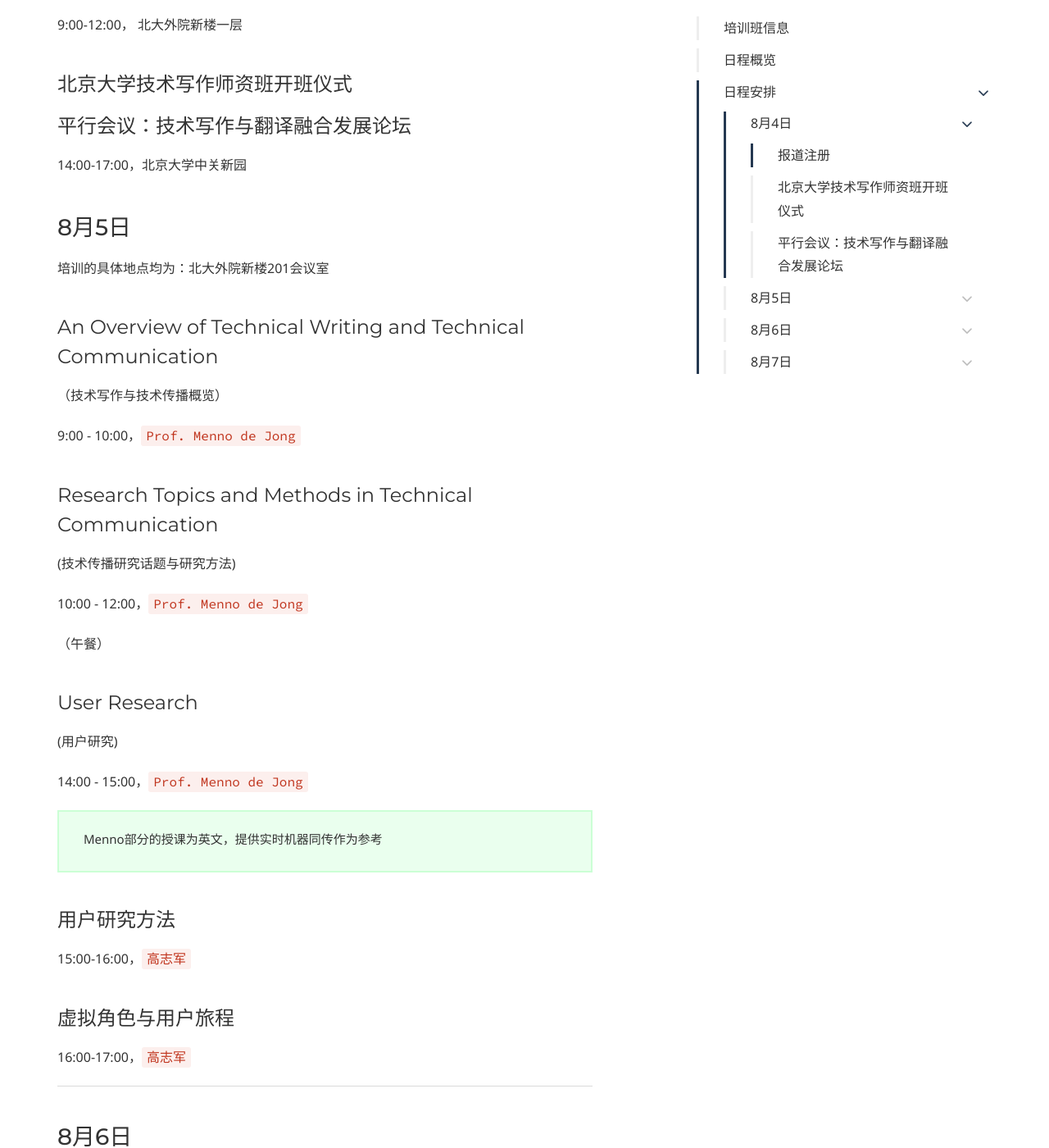
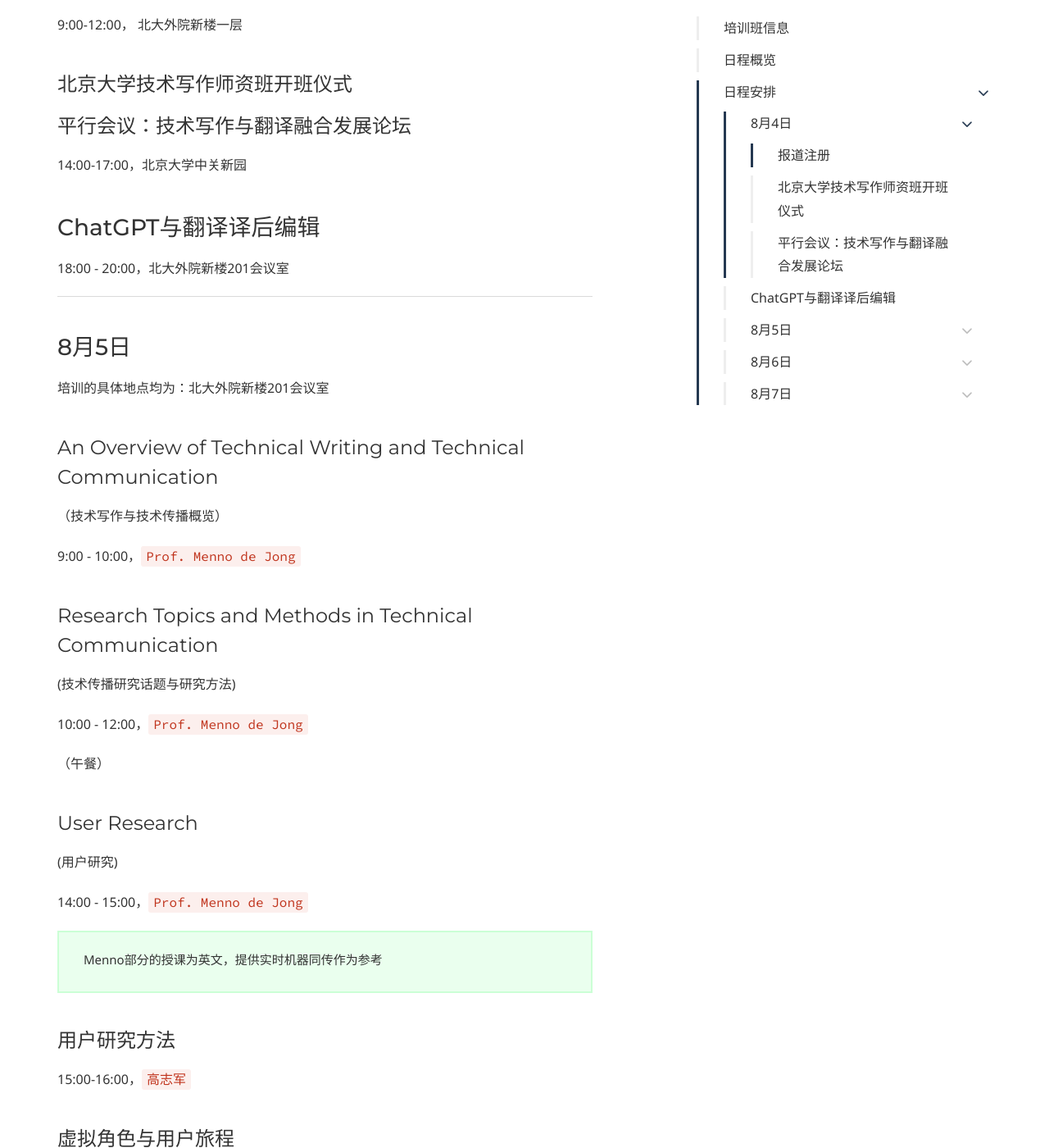
Before and after one commit to galty687/tc-training, a Jekyll site: the page built from doks-theme/_posts/2018-05-30-notice.md, in a window 1280 px wide and 1400 px high, scrolled down 1768 px. Shown: the whole window at 82% size. Built offline with Jekyll 4.4.1, drawn with Linux system fonts in a browser that asks for light colours; some web fonts are replaced; some of the changed text lies outside the part shown.

Commit message:
update schedule

```diff
--- a/doks-theme/_posts/2018-05-30-notice.md
+++ b/doks-theme/_posts/2018-05-30-notice.md
@@ -55,6 +55,15 @@ description: 不断更新中，请留意更新的时间戳，并以最新的时
 
 
 
+### ChatGPT与翻译译后编辑
+18:00 - 20:00，北大外院新楼201会议室
+
+
+
+------
+
+
+
 ### 8月5日
 
 > 培训的具体地点均为：北大外院新楼201会议室
@@ -106,6 +115,13 @@ description: 不断更新中，请留意更新的时间戳，并以最新的时
 
 16:00-17:00，`高志军`
 
+
+
+####  多模态翻译与翻译能力
+
+18:00 - 20:00，北大外院新楼201会议室
+
+
 ------
 
 ### 8月6日
```
